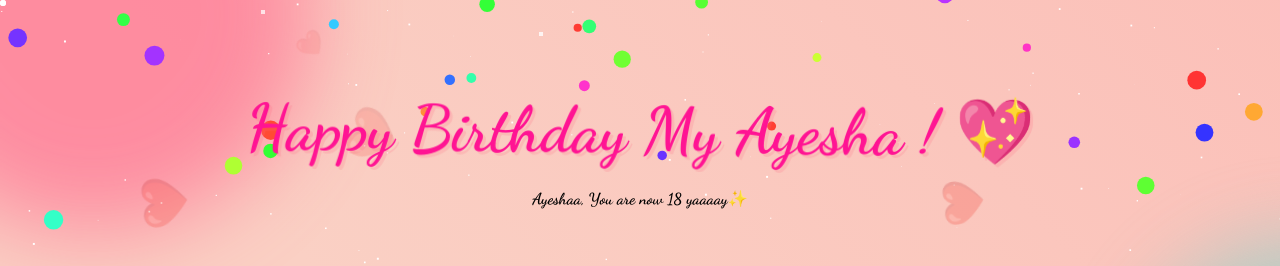
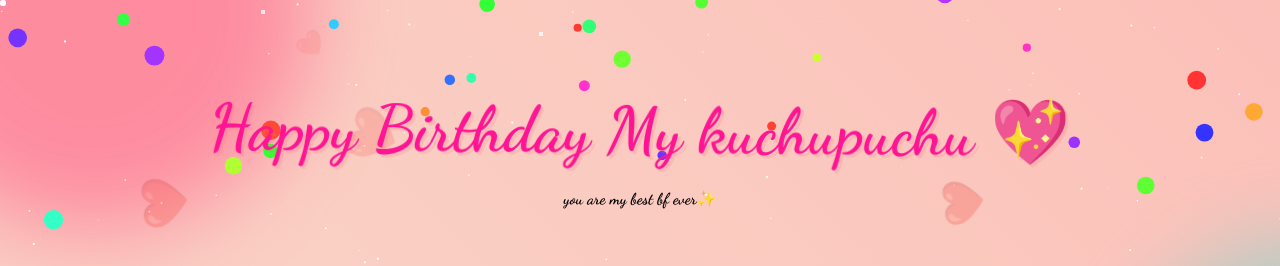
Before and after one commit to Realnihali/birthday, a website: page caramellemachiato-main/main.html in a window 1280 px wide. Shown: the top 266 px of the page. Drawn offline with Linux system fonts and the light colour scheme; animation ran at ten frames a second.

Commit message:
Update birthday message in main.html

```diff
--- a/caramellemachiato-main/main.html
+++ b/caramellemachiato-main/main.html
@@ -758,8 +758,8 @@
 
   <div class="magic-container">
     <header class="header">
-      <h1 class="main-heading">Happy Birthday My Ayesha ! 💖</h1>
-      <p class="subtitle">Ayeshaa, You are now 18 yaaaay✨</p>
+      <h1 class="main-heading">Happy Birthday My kuchupuchu 💖</h1>
+      <p class="subtitle">you are my best bf ever✨</p>
     </header>
 
     <section class="profile-section">
```
